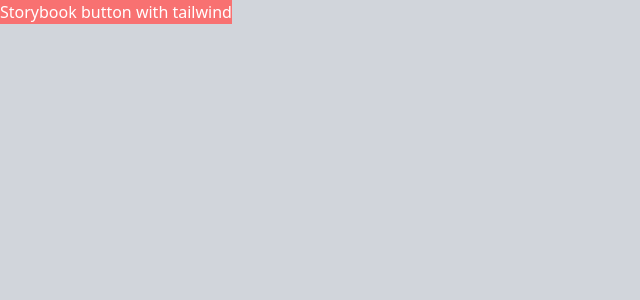
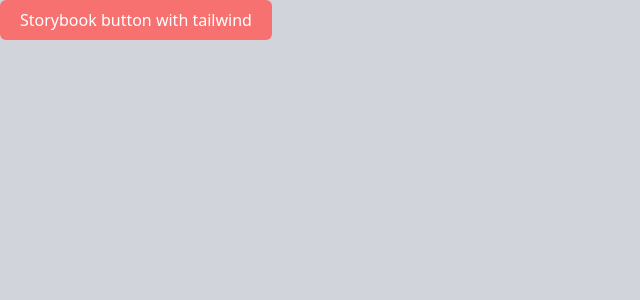
Before and after one commit to diegoulloao/nextjs-storybook-template, a Next.js app: page / in a window 1280 px wide. Shown: the top 300 px of the page, without its empty margins (0-640 px from the left). Built offline with nearby package versions, Linux system fonts and the light colour scheme.

Commit message:
fix: button component, husky prepare script

```diff
--- a/components/Button/Button.tsx
+++ b/components/Button/Button.tsx
@@ -36,15 +36,15 @@
   ...props
 }: ButtonProps) => {
   const mode = useMemo(() => {
-    if (primary) return `bg-blue-400 text-white w-${size}`;
-    if (tailwind) return `bg-red-400 text-white w-${size}`;
-    return `bg-green-400 text-white w-${size}`;
-  }, [primary, size, tailwind]);
+    if (primary) return 'bg-blue-400';
+    if (tailwind) return 'bg-red-400';
+    return 'bg-green-400';
+  }, [primary, tailwind]);
 
   return (
     <button
       type="button"
-      className={[mode].join(' ')}
+      className={[mode, `py-2 px-5 text-white rounded-md w-${size}`].join(' ')}
       style={{ backgroundColor }}
       {...props}
     >
--- a/package.json
+++ b/package.json
@@ -7,7 +7,7 @@
     "build": "next build",
     "start": "next start",
     "lint": "next lint",
-    "prepare": "husky install",
+    "prepare": "npx husky install",
     "storybook": "start-storybook -p 6006",
     "build-storybook": "build-storybook"
   },
```
